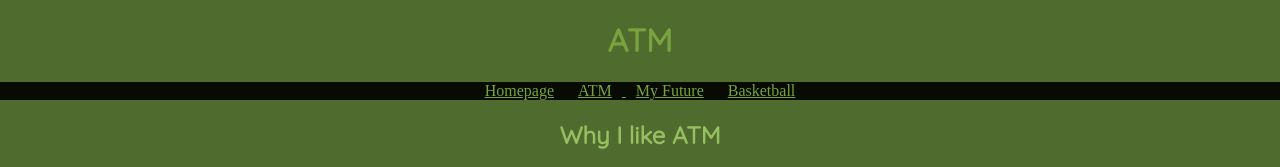
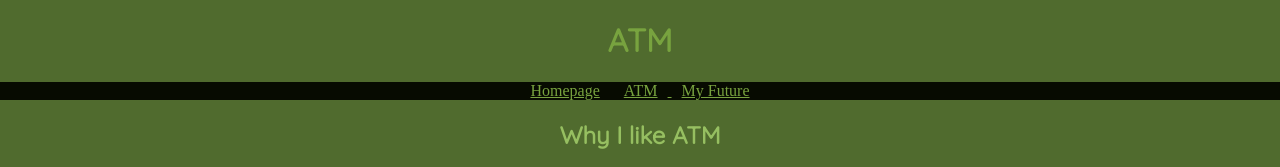
Before and after one commit to codedbycaleb/codedbycaleb.github.io, a plain HTML site: page atm.html in a window 1280 px wide. Shown: the top 167 px of the page. Drawn offline with Linux system fonts and the light colour scheme.

Commit message:
Update atm.html

```diff
--- a/atm.html
+++ b/atm.html
@@ -14,7 +14,6 @@
                 <li><a  href="index.html"target="_blank">Homepage</a></li>
                 <li><a href="atm.html"target="_blank">ATM</li>
                 <li><a href="future.html"target="_blank">My Future</a></li>
-                <li><a href="nba.html"target="_blank">Basketball</a></li>
                 </ul>
             </header>
             <article>
```
